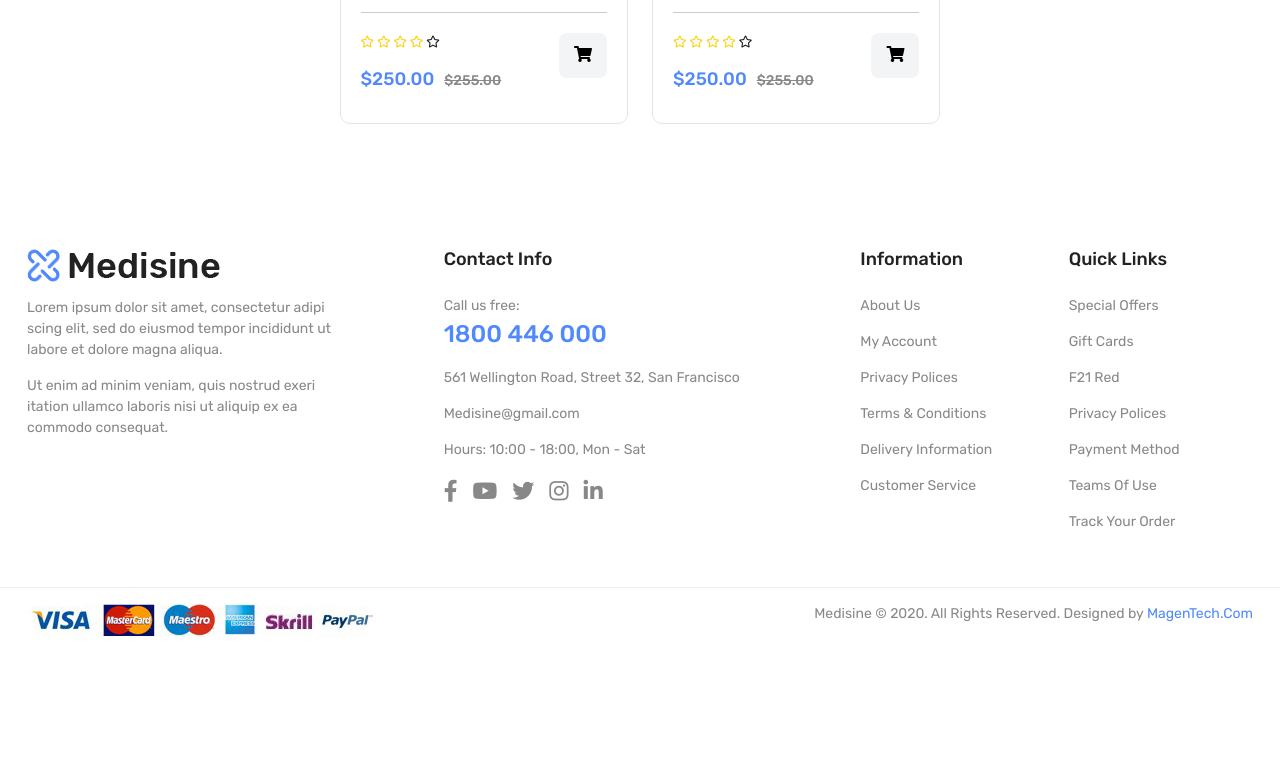
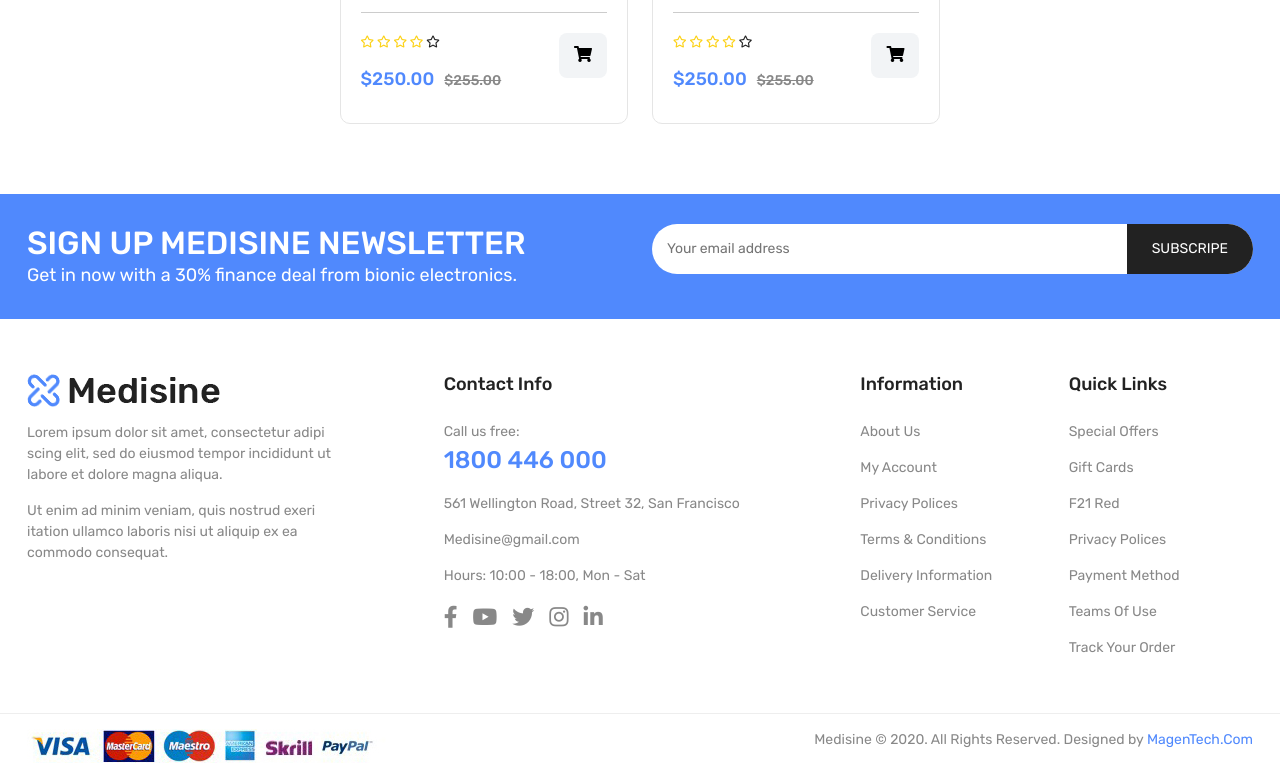
Before and after one commit to AbdAllAH-ElRhmany/Medicine, a plain HTML site: page shop.html in a window 1280 px wide. Shown: the part 2384-3162 px from the top of the page. Before the commit the page ends 3036 px from the top, so only its background shows below. Drawn offline with nearby package versions, Linux system fonts and the light colour scheme.

Commit message:
edit shop page

```diff
--- a/assets/css/shop.css
+++ b/assets/css/shop.css
@@ -4,7 +4,8 @@
   3-Sections
     3.0 header section
     3.1 director Section
-    3.2 footer style
+    3.2 news style
+    3.3 footer style
 */
 
 /* 1-Common Styles */
@@ -18,7 +19,6 @@
     -colors
     -bg blue & text whi hover
     -text blue hover
-    -owl arrows
     -menu
 */
 
@@ -1364,19 +1364,72 @@ ul{
 
 
 
-
-
-
-
-
-
-
-
-
-
-
-
-/* 3.2 footer style */
+/* 3.2 news section */
+
+.news{
+    background-color: var(--col-main);
+    padding: 30px 0;
+    color: #fff;
+}
+.news .news_title{
+    text-transform: uppercase;
+    font-size: 30px;
+}
+.news .news_desc{
+    font-size: 18px;
+}
+
+.subscripe_form{
+    position: relative;
+}
+.subscripe_form input[type="text"]{
+    width: 100%;
+    padding: 5px 15px;
+    height: 50px;
+    border-radius: 25px;
+    color: var(--col-gray-d);
+    border: 0;
+    font-size: 14px;
+    -webkit-border-radius: 25px;
+    -moz-border-radius: 25px;
+    -ms-border-radius: 25px;
+    -o-border-radius: 25px;
+}
+.subscripe_form button[type="submit"]{
+    padding: 5px 25px;
+    height: 50px;
+    border-radius: 0 25px 25px 0;
+    text-transform: uppercase;
+    color: #fff;
+    border: 0;
+    background-color: var(--col-black);
+    font-size: 14px;
+    -webkit-border-radius: 0 25px 25px 0;
+    -moz-border-radius: 0 25px 25px 0;
+    -ms-border-radius: 0 25px 25px 0;
+    -o-border-radius: 0 25px 25px 0;
+    position: absolute;
+    right: 0;
+}
+@media (max-width: 992px) {
+    .subscripe_form{
+        margin-top: 20px;
+    }
+}
+
+
+
+
+
+
+
+
+
+
+
+
+
+/* 3.3 footer style */
 
 .top_footer{
     padding: 55px 0;
--- a/shop.html
+++ b/shop.html
@@ -767,6 +767,23 @@
                     </div><!-- ./row -->
                 </div><!-- ./container -->
             </section><!-- ./shop -->
+
+            <section class="news">
+                <div class="container">
+                    <div class="row">
+                        <div class="news_item col-lg-6">
+                            <h2 class="news_tilte">SIGN UP MEDISINE NEWSLETTER</h2>
+                            <p class="news_desc">Get in now with a 30% finance deal from bionic electronics.</p>
+                        </div><!-- ./news_item -->
+                        <div class="new_item col-lg-6">
+                            <form class="subscripe_form">
+                                <input type="text" placeholder="Your email address" name="" id="">
+                                <button type="submit" class="opacity_hover">subscripe</button>
+                            </form><!-- ./subscripe_form -->
+                        </div><!-- ./new_item -->
+                    </div><!-- ./row -->
+                </div><!-- ./container -->
+            </section><!-- ./news -->
         </main>
 
         <footer>
```
